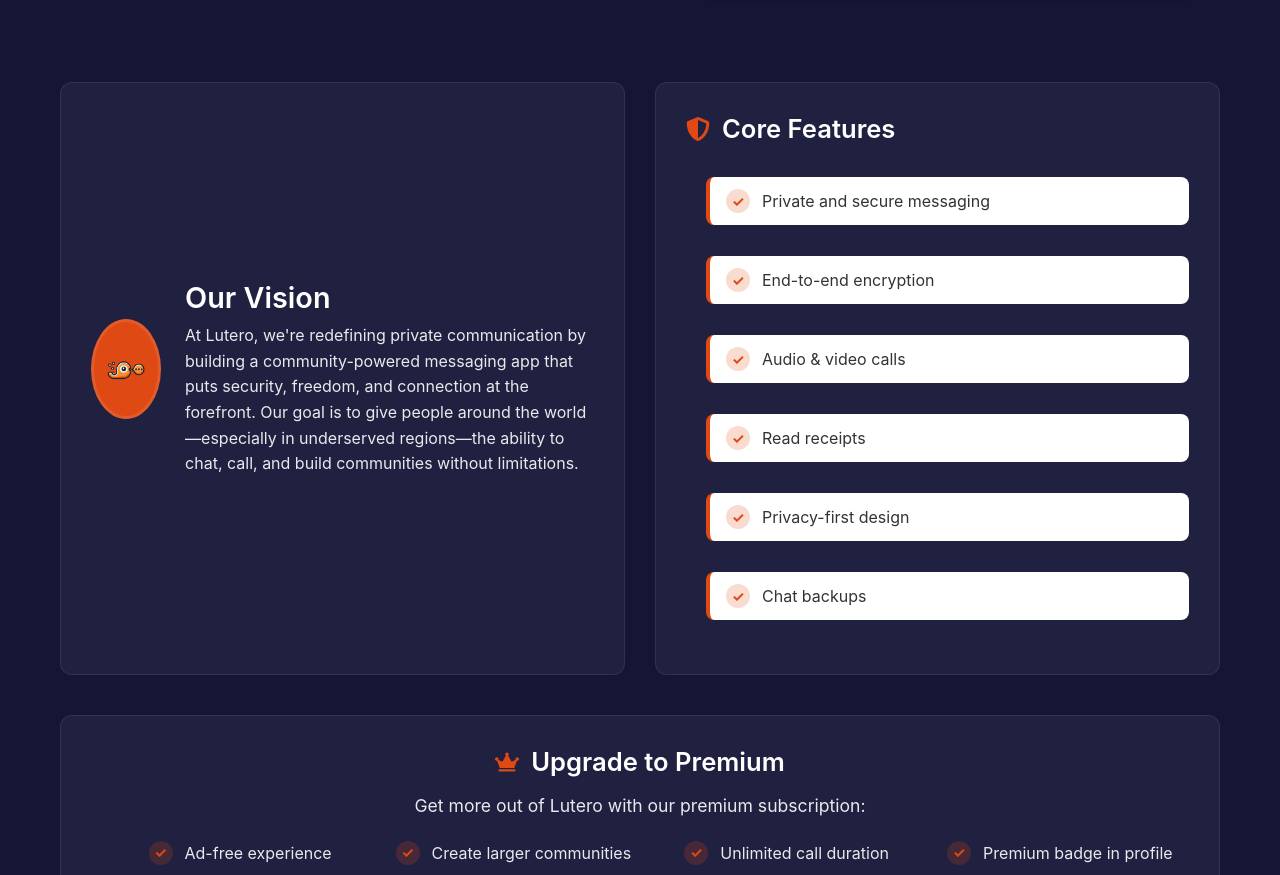
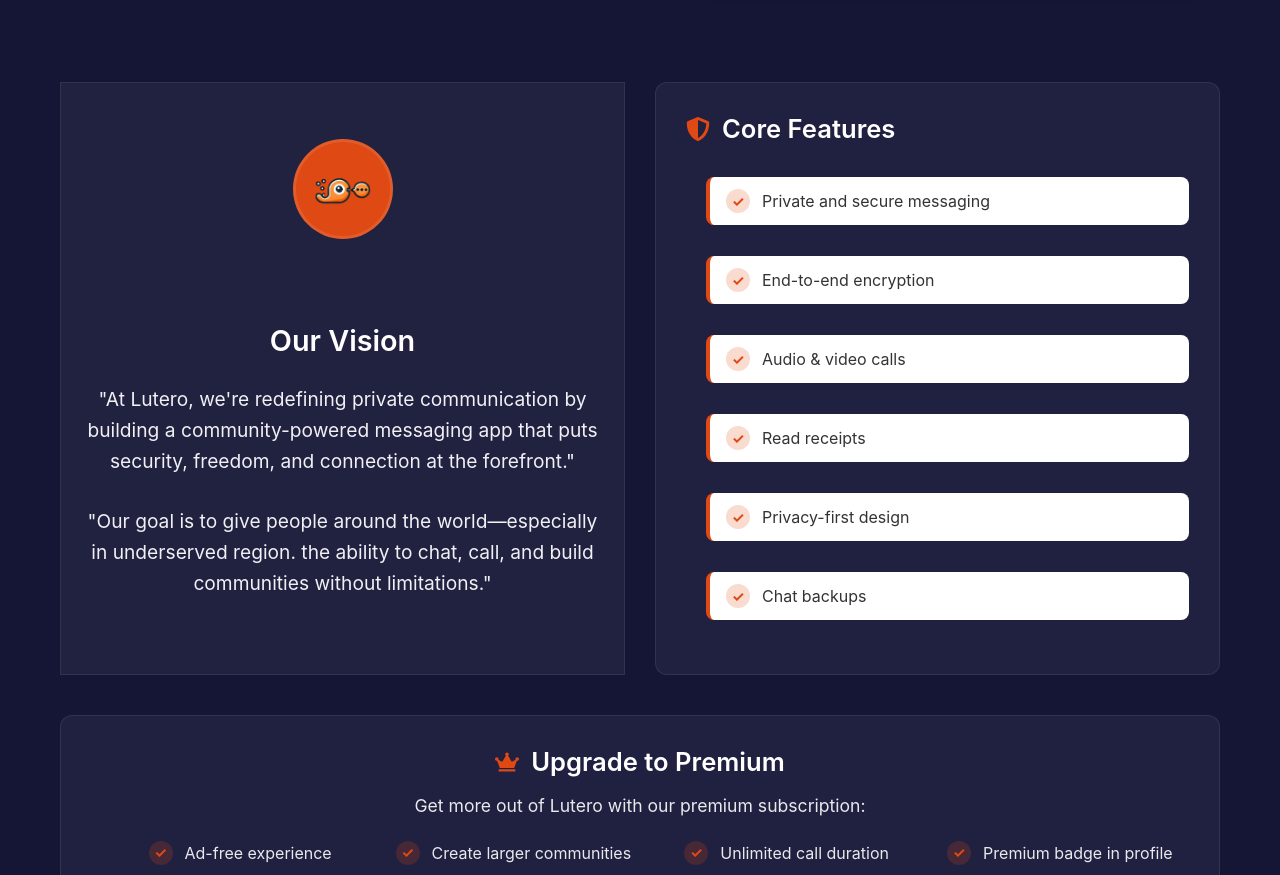
Before and after one commit to chidinma-elekwachi/lutero.org, a React (Create React App) app: page / in a window 1280 px wide. Shown: the part 818-1693 px from the top of the page. Built offline with nearby package versions, Linux system fonts and the light colour scheme.

Commit message:
final fixes

```diff
--- a/src/pages/Home.css
+++ b/src/pages/Home.css
@@ -83,16 +83,6 @@
   margin-bottom: 40px;
 }
 
-.vision-block {
-  background-color: rgba(255, 255, 255, 0.05);
-  border-radius: 12px;
-  padding: 30px;
-  display: flex;
-  flex-direction: column;
-  align-items: center;
-  text-align: center;
-  border: 1px solid rgba(255, 255, 255, 0.08);
-}
 
 .vision-block .logo-circle {
   width: 100px;
@@ -109,18 +99,6 @@
 .vision-block .logo-circle img {
   width: 60%;
   height: auto;
-}
-
-.vision-text h2 {
-  font-size: 1.8rem;
-  color: white;
-  margin: 0 0 15px;
-}
-
-.vision-text p {
-  color: rgba(255, 255, 255, 0.9);
-  line-height: 1.6;
-  margin: 0;
 }
 
 .features-block {
@@ -247,7 +225,6 @@ h2 {
   font-weight: 600;
 }
 
-/* Responsive Design */
 @media (min-width: 768px) {
   .hero-section {
     flex-direction: row;
@@ -270,10 +247,6 @@ h2 {
     grid-template-columns: 1fr 1fr;
   }
 
-  .vision-block {
-    text-align: left;
-    align-items: flex-start;
-  }
 }
 
 @media (max-width: 767px) {
--- a/src/pages/Home.js
+++ b/src/pages/Home.js
@@ -39,7 +39,11 @@ function Home() {
             <div className="vision-text">
               <h2>Our Vision</h2>
               <p>
-                At Lutero, we're redefining private communication by building a community-powered messaging app that puts security, freedom, and connection at the forefront. Our goal is to give people around the world—especially in underserved regions—the ability to chat, call, and build communities without limitations.
+              "At Lutero, we're redefining private communication by building a community-powered messaging app that puts security, freedom, and connection at the forefront."
+              </p>
+
+              <p>
+              "Our goal is to give people around the world—especially in underserved region. the ability to chat, call, and build communities without limitations."
               </p>
             </div>
           </div>
--- a/src/pages/styles.css
+++ b/src/pages/styles.css
@@ -492,35 +492,22 @@ a {
   text-align: center;
   gap: 1.5rem;
   transition: transform 0.3s ease;
-}
-
-.logo-circle {
-  width: 100px;
-  height: 100px;
-  border: 3px solid rgb(21, 21, 54);
-  border-radius: 50%;
-  display: flex;
-  justify-content: center;
-  align-items: center;
-  overflow: hidden;
-  transition: border-color 0.3s ease;
-}
-
-.logo-circle img {
-  width: 60%;
-  height: auto;
+  background-color: rgba(255, 255, 255, 0.05);
+  border: 1px solid rgba(255, 255, 255, 0.08);
+  padding: 15px;
 }
 
 .vision-text h2 {
   font-size: 1.8rem;
-  margin-bottom: 0.5rem;
+  margin-bottom: 1rem;
 }
 
 .vision-text p {
   max-width: 600px;
-  font-size: 1rem;
-  margin: 0 auto;
+  font-size: 1.2rem;
+  margin: 10px auto;
   line-height: 1.6;
+  padding: 10px;
 }
 
 .features-list {
@@ -555,12 +542,10 @@ a {
   background: #f1f1f1;
 }
 
-/* Responsive layout */
 @media (min-width: 768px) {
   .vision-block {
-    flex-direction: row;
-    justify-content: center;
-    text-align: left;
+    align-items: center;
+    justify-content: space-evenly;
   }
 
   .vision-text {
```
